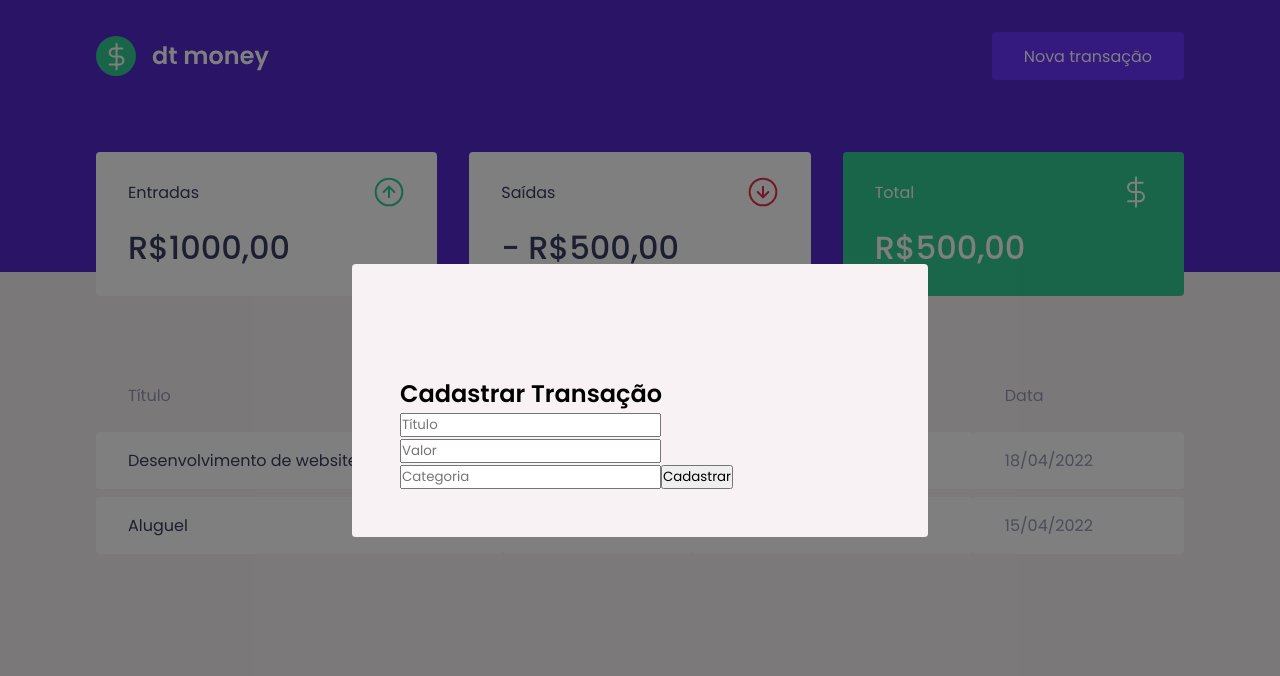
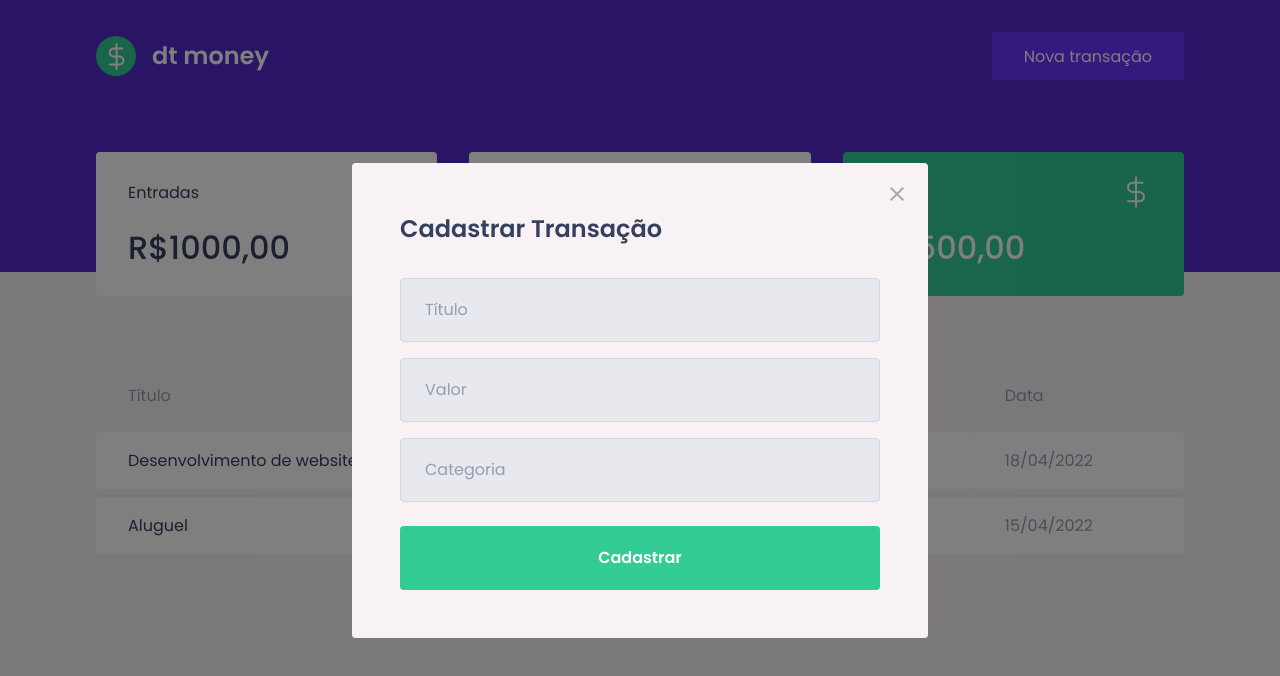
Before and after one commit to jonasmcarvalho/ignite-react-dtmoney, a React (Create React App) app: page / in a window 1280 px wide. Both pictures are taken after a click on the button "Nova transação". Shown: the top 676 px of the page. Built offline with nearby package versions, Linux system fonts and the light colour scheme; no server answers; what miragejs would draw is missing.

Commit message:
Starting modal styling

```diff
--- a/src/components/NewTransactionModal/index.tsx
+++ b/src/components/NewTransactionModal/index.tsx
@@ -1,5 +1,6 @@
 import Modal from 'react-modal'
-import { Container } from '../TransactionsTable/styles';
+import closeImg from  '../../assets/close.svg'
+import { Container } from './styles'
 
 interface NewTransactionModalProps {
     isOpen: boolean;
@@ -14,6 +15,9 @@
             overlayClassName='react-modal-overlay'
             className='react-modal-content'
         >
+            <button type='button' onClick={onRequestClose} className='react-modal-close'>
+                <img src={closeImg} alt="Fechar modal" />
+            </button>
 
             <Container>
                 <h2>Cadastrar Transação</h2>
--- a/src/components/NewTransactionModal/styles.ts
+++ b/src/components/NewTransactionModal/styles.ts
@@ -1,4 +1,50 @@
 import styled from "styled-components";
 
 
-export const Container = styled.form``;
+export const Container = styled.form`
+    h2 {
+        color: var(--text-title);
+        font-size: 1.5rem;
+        margin-bottom: 2rem;
+    }
+
+    input {
+        width: 100%;
+        padding: 0 1.5rem;
+        height: 4rem;
+        border-radius: 0.25rem;
+
+        border: 1px solid #d7d7d7;
+        background: #e7e9ee;
+
+        font-weight: 400;
+        font-size: 1rem;
+
+        &::placeholder {
+            color: var(--text-body);
+        }
+
+        & + input {
+            margin-top: 1rem;
+        }
+    }
+
+    button[type='submit'] {
+        width: 100%;
+        padding:  0 1.5rem;
+        height: 4rem;
+        background: var(--green);
+        color: #FFF;
+        border-radius: 0.25rem;
+        border: 0;
+        font-size: 1rem;
+        margin-top: 1.5rem;
+        font-weight: 600;
+
+        transition: filter 0.2s;
+
+        &:hover {
+            filter: brightness(0.9);
+        }
+    }
+`;
--- a/src/styles/global.ts
+++ b/src/styles/global.ts
@@ -74,4 +74,17 @@
         border-radius: 0.24rem;
     }
 
+    .react-modal-close {
+        position: absolute;
+        right: 1.5rem;
+        top: 1.5rem;
+        border: 0;
+        background: transparent;
+
+        transition: filter 0.2s;
+
+        &:hover {
+            filter: brightness(0.8);
+        }
+    }
 `
```
Also changed, not shown: src/assets/close.svg (added).
